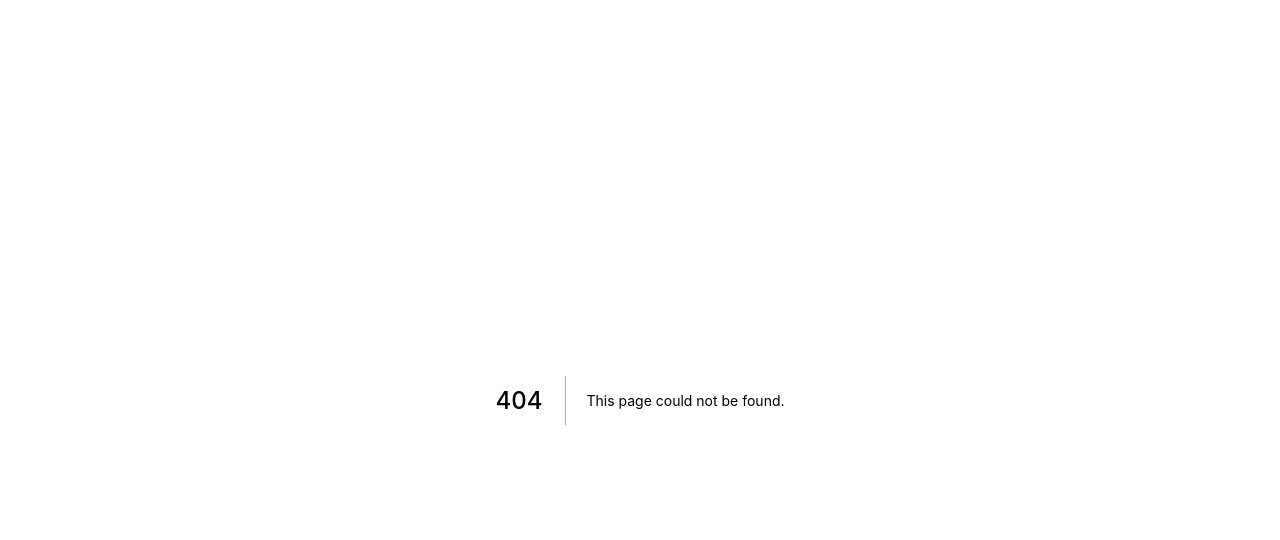
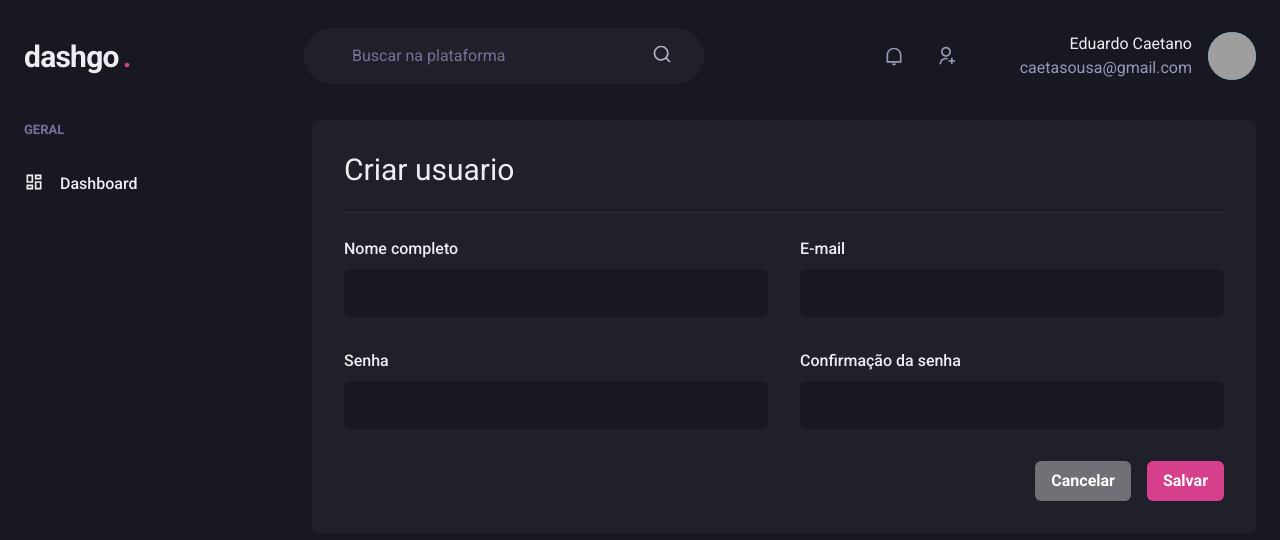
Before and after one commit to caetasousa/Dashboard-Next-Auth-JWT, a Next.js app: page /users/create in a window 1280 px wide. Before the commit this address had no page. Shown: the top 540 px of the page. Built offline with nearby package versions, Linux system fonts and the light colour scheme; grey boxes are pictures that could not be loaded.

Commit message:
Pagina de cadastro de usuario

```diff
--- a/src/components/Form/Input.tsx
+++ b/src/components/Form/Input.tsx
@@ -9,7 +9,7 @@
     return (
         <FormControl>
 
-            { !!label && <FormLabel htmlFor={name}>Email</FormLabel> }
+            { !!label && <FormLabel htmlFor={name}>{ label }</FormLabel> }
 
             <ChakraInput
                 name={name}
--- /dev/null
+++ b/src/pages/users/create.tsx
@@ -0,0 +1,40 @@
+import { Box, Flex, Heading, Divider, SimpleGrid, VStack, HStack, Button } from "@chakra-ui/react"
+import { Input } from "../../components/Form/Input";
+import { Header } from "../../components/Header";
+import { Sidebar } from "../../components/Sidebar";
+
+export default function CreateUser() {
+    return(
+        <Box>
+            <Header />
+
+            <Flex w="100%" my="6" maxWidth={1480} mx="auto" px="6">
+                <Sidebar />
+                <Box flex="1" borderRadius={8} bg="gray.800" p="8">
+                    <Heading size="lg" fontWeight="normal">Criar usuario</Heading>
+
+                    <Divider my="6" borderColor="gray.700" />
+
+                    <VStack spacing="8">
+                        <SimpleGrid minChildWidth="240px" spacing="8" w="100%">
+                            <Input name="name" label="Nome completo"/>
+                            <Input name="email" type="email" label="E-mail"/>
+                        </SimpleGrid>
+
+                        <SimpleGrid minChildWidth="240px" spacing="8" w="100%">
+                            <Input name="password" type="password" label="Senha"/>
+                            <Input name="password_confirmation" type="password" label="Confirmação da senha"/>
+                        </SimpleGrid>
+                    </VStack>
+
+                    <Flex mt="8" justify="flex-end">
+                        <HStack spacing="4">
+                            <Button colorScheme="whiteAlpha">Cancelar</Button>
+                            <Button colorScheme="pink">Salvar</Button>
+                        </HStack>
+                    </Flex>
+                </Box>
+            </Flex>
+        </Box>
+    );
+}
```
